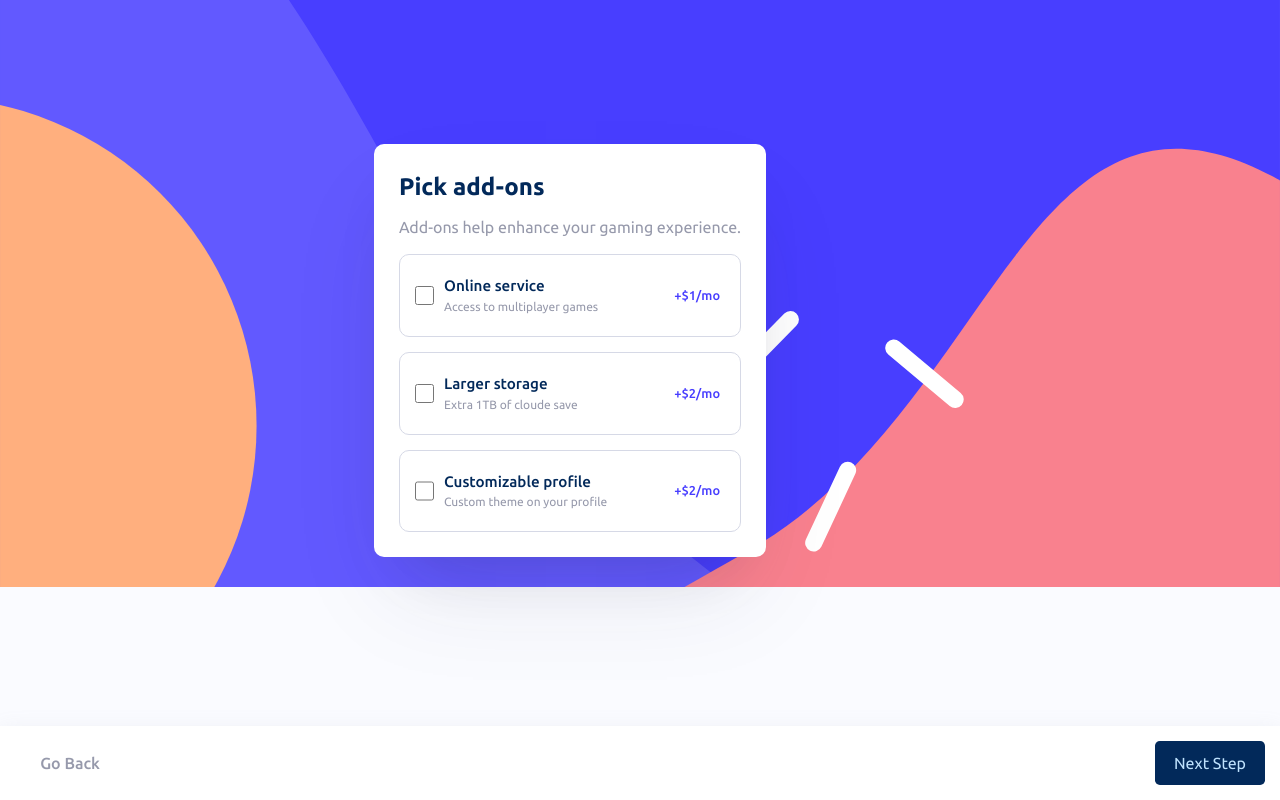
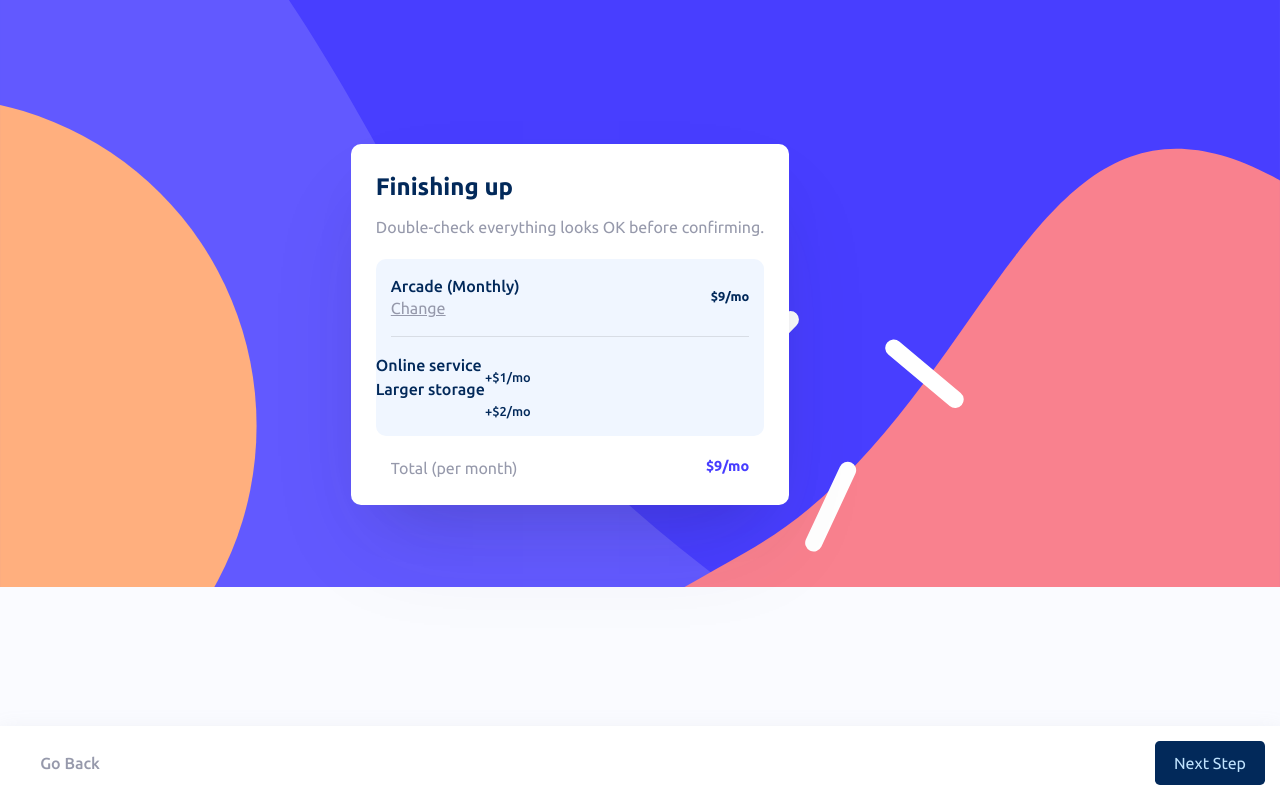
Before and after one commit to yangxdev/multi-step-form, a React (Vite) app: page / in a window 1280 px wide. Built offline with nearby package versions, Linux system fonts and the light colour scheme.

Commit message:
started step4, to fix: Addons functions

```diff
--- a/src/App.jsx
+++ b/src/App.jsx
@@ -3,7 +3,7 @@ import React from "react";
 import Step1 from "./js/steps/step1.jsx";
 import Step2 from "./js/steps/step2.jsx";
 import Step3 from "./js/steps/step3.jsx";
-// import Step4 from "./js/step4.jsx";
+import Step4 from "./js/steps/step4.jsx";
 
 import "./App.css";
 import "./sass/output.scss";
@@ -14,13 +14,8 @@ import Footer from "./js/footer.jsx";
 
 class App extends React.Component {
   state = {
-    step: 3,
+    step: 4,
     minWidth: 768,
-
-    // step1's state
-    name: "",
-    email: "",
-    phone: "",
 
     // step2's state
     plan: "arcade",
@@ -28,8 +23,8 @@ class App extends React.Component {
 
     // step3's state
     addons: {
-      "online-service": false,
-      "larger-storage": false,
+      "online-service": true,
+      "larger-storage": true,
       "customizable-profile": false,
     },
   };
@@ -72,6 +67,15 @@ class App extends React.Component {
           />
         );
         break;
+      case 4:
+        currentStep = (
+          <Step4
+            plan={this.state.plan}
+            addons={this.state.addons}
+            billing={this.state.billing}
+          />
+        );
+        break;
       default:
         currentStep = <Step1 />;
         break;
--- a/src/js/footer.jsx
+++ b/src/js/footer.jsx
@@ -34,7 +34,7 @@ class Footer extends Component {
 
   nextStep = () => {
     let newStep = this.props.step;
-    if (this.props.step < 3) {
+    if (this.props.step < 4) {
       // this.setState({ step: this.props.step + 1 });
       this.props.onUpdateStepState(++newStep);
       // this.showStep();
--- a/src/js/steps/step4.jsx
+++ b/src/js/steps/step4.jsx
@@ -0,0 +1,123 @@
+import React, { Component } from "react";
+import pricing from "../resources/pricing";
+
+class Step4 extends Component {
+  capitalize = (str) => {
+    return str.charAt(0).toUpperCase() + str.slice(1);
+  };
+
+  render() {
+    let summaryMain =
+      "" +
+      this.capitalize(this.props.plan) +
+      " (" +
+      this.capitalize(this.props.billing) +
+      ")";
+
+    // variable containing "/mo" or "/yr" depending on billing
+    let billingType = this.props.billing === "monthly" ? "/mo" : "/yr";
+    let summaryMainPrice =
+      "$" +
+      pricing.plans[this.props.billing][this.props.plan].price +
+      billingType;
+
+    function AddonsTitle({ addons }) {
+      console.log(addons);
+      const enabledAddons = Object.keys(addons).filter(
+        (addon) => addons[addon]
+      );
+
+      // convert addon to the correct format
+      // "online-service" => "Online Service"
+      enabledAddons.forEach((addon, index) => {
+        enabledAddons[index] = addon
+          .split("-")
+          .map((word) => word.charAt(0).toUpperCase() + word.slice(1))
+          .join(" ");
+      });
+
+      // decapitalize the second word
+      // "Online Service" => "Online service"
+      enabledAddons.forEach((addon, index) => {
+        enabledAddons[index] = addon
+          .split(" ")
+          .map((word, index) =>
+            index === 0 ? word : word.charAt(0).toLowerCase() + word.slice(1)
+          )
+          .join(" ");
+      });
+
+      return (
+        <div>
+          {enabledAddons.map((addon) => (
+            <div className="t2" key={addon}>
+              {addon}
+            </div>
+          ))}
+        </div>
+      );
+    }
+
+    function AddonsPrice({ addons, billing }) {
+      const prices = pricing.addons[billing];
+      const enabledAddons = Object.keys(addons).filter(
+        (addon) => addons[addon]
+      );
+
+      return (
+        <div>
+          {enabledAddons.map((addon) => (
+            <div className="t3" key={addon}>
+              +${prices[addon].price}
+              {billingType}
+            </div>
+          ))}
+        </div>
+      );
+    }
+
+    return (
+      <>
+        <div className="step step4" id="step4">
+          <div className="card">
+            <div className="t1">Finishing up</div>
+            <div className="t2">
+              Double-check everything looks OK before confirming.
+            </div>
+            <div className="summary">
+              <div className="summary-plan">
+                <div className="left">
+                  <div className="t2">{summaryMain}</div>
+                  <div className="t4">Change</div>
+                </div>
+                <div className="right">
+                  <div className="t2">{summaryMainPrice}</div>
+                </div>
+              </div>
+              <hr></hr>
+              <div className="summary-addons">
+                <div className="row">
+                  <AddonsTitle addons={this.props.addons} />
+                  <AddonsPrice
+                    addons={this.props.addons}
+                    billing={this.props.billing}
+                  />
+                </div>
+              </div>
+            </div>
+            <div className="total">
+              <div className="left">
+                <div className="t2">Total (per month)</div>
+              </div>
+              <div className="right">
+                <div className="t2">$9/mo</div>
+              </div>
+            </div>
+          </div>
+        </div>
+      </>
+    );
+  }
+}
+
+export default Step4;
--- a/src/sass/input.scss
+++ b/src/sass/input.scss
@@ -338,6 +338,68 @@ $font-size: 16px;
               color: $color_marineblue;
             }
           }
+
+          //step4 attributes
+          .summary {
+            background-color: $color_magnolia;
+            padding: 15px;
+            border-radius: 10px;
+            margin-bottom: 20px;
+            margin-top: 20px;
+            .t2 {
+              font-weight: 500;
+              color: $color_marineblue;
+            }
+            .t4 {
+              margin-top: -2px;
+              text-decoration: underline;
+              color: $color_coolgray;
+            }
+            .summary-plan {
+              display: flex;
+              justify-content: space-between;
+              .right {
+                display: flex;
+                flex-direction: column;
+                justify-content: center;
+                .t2 {
+                  font-weight: 600;
+                  font-size: 0.8em;
+                }
+              }
+            }
+            .summary-addons {
+              display: flex;
+              justify-content: space-between;
+              .left {
+                .t2 {
+                  font-weight: 400;
+                  color: $color_coolgray;
+                }
+              }
+              .right {
+                display: flex;
+                flex-direction: column;
+                justify-content: center;
+                .t3 {
+                  margin-top: 0;
+                }
+              }
+            }
+          }
+          .total {
+            display: flex;
+            justify-content: space-between;
+            margin-left: 15px;
+            margin-right: 15px;
+            .right {
+              .t2 {
+                font-weight: 600;
+                font-size: 0.9em;
+                color: $color_purplishblue;
+              }
+            }
+          }
         }
       }
       .footer {
--- a/src/sass/output.scss
+++ b/src/sass/output.scss
@@ -291,6 +291,62 @@ supported by Chrome and Opera */
 * body .container .step .card .switch .selected {
   color: hsl(213deg, 96%, 18%);
 }
+* body .container .step .card .summary {
+  background-color: hsl(217deg, 100%, 97%);
+  padding: 15px;
+  border-radius: 10px;
+  margin-bottom: 20px;
+  margin-top: 20px;
+}
+* body .container .step .card .summary .t2 {
+  font-weight: 500;
+  color: hsl(213deg, 96%, 18%);
+}
+* body .container .step .card .summary .t4 {
+  margin-top: -2px;
+  text-decoration: underline;
+  color: hsl(231deg, 11%, 63%);
+}
+* body .container .step .card .summary .summary-plan {
+  display: flex;
+  justify-content: space-between;
+}
+* body .container .step .card .summary .summary-plan .right {
+  display: flex;
+  flex-direction: column;
+  justify-content: center;
+}
+* body .container .step .card .summary .summary-plan .right .t2 {
+  font-weight: 600;
+  font-size: 0.8em;
+}
+* body .container .step .card .summary .summary-addons {
+  display: flex;
+  justify-content: space-between;
+}
+* body .container .step .card .summary .summary-addons .left .t2 {
+  font-weight: 400;
+  color: hsl(231deg, 11%, 63%);
+}
+* body .container .step .card .summary .summary-addons .right {
+  display: flex;
+  flex-direction: column;
+  justify-content: center;
+}
+* body .container .step .card .summary .summary-addons .right .t3 {
+  margin-top: 0;
+}
+* body .container .step .card .total {
+  display: flex;
+  justify-content: space-between;
+  margin-left: 15px;
+  margin-right: 15px;
+}
+* body .container .step .card .total .right .t2 {
+  font-weight: 600;
+  font-size: 0.9em;
+  color: hsl(243deg, 100%, 62%);
+}
 * body .container .footer {
   display: flex;
   justify-content: space-between;
```
Also changed, not shown: 1 other file (tests, documents, lock files or other folders).
